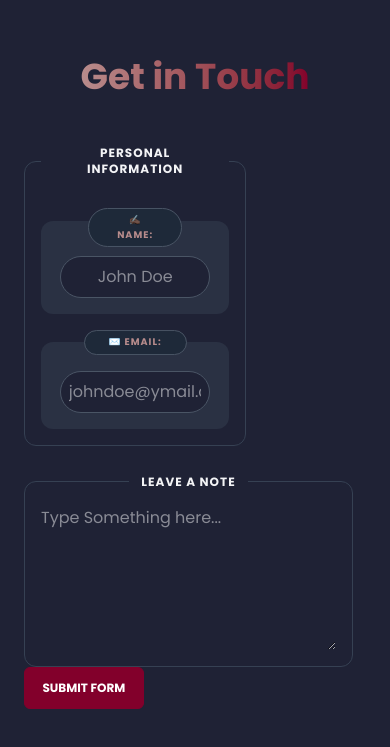
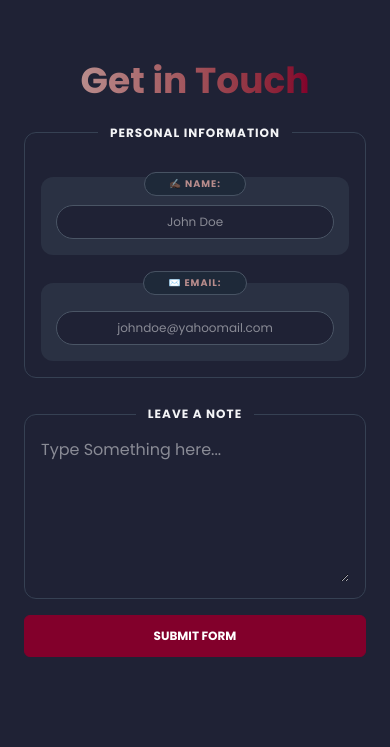
Before and after one commit to accdev1694/my-dynamic-portfolio, a React (Vite) app: page / in a window 390 px wide. Shown: the part 2595-3342 px from the top of the page. Built offline with nearby package versions, Linux system fonts and the light colour scheme.

Commit message:
complete contact section responsive design

```diff
--- a/src/components/sections/Contact.jsx
+++ b/src/components/sections/Contact.jsx
@@ -34,24 +34,24 @@ const Contact = () => {
   return (
     <section
       id="my-contacts"
-      className="relative min-h-screen pt-12 flex flex-col items-center justify-center gap-12 text-center"
+      className="relative min-h-screen lg:pt-12 flex flex-col items-center justify-center gap-6 lg:gap-12 text-center w-full"
     >
       <HeadingOne text="Get in Touch" />
-      <form onSubmit={handleSubmit} className="w-full flex flex-col gap-7">
+      <form onSubmit={handleSubmit} className="w-full flex flex-col lg:flex-row gap-7 lg:gap-12">
         <input type="hidden" name="to_name" value="RecipientNameOrSite" />
-        <fieldset className="border border-gray-700 rounded-xl w-[65%] p-4 pt-6 flex flex-col gap-4">
+        <fieldset className="border border-gray-700 rounded-xl lg:w-[65%] p-4 lg:p-8 pt-6 flex flex-col gap-4 lg:gap-6">
           <legend className="font-bold text-xs px-3 tracking-[1px]">
             PERSONAL INFORMATION
           </legend>
 
-          <fieldset className="flex justify-center rounded-xl items-center flex-col gap-2 bg-gray-700/50 py-4">
+          <fieldset className="flex justify-center rounded-xl items-center flex-col gap-2 bg-gray-700/50 py-4 lg:py-8">
             <legend className="w-[50%] text-[0.6em] text-[var(--color-accent-dark)] font-bold tracking-[1px]">
               <h3 className="bubble-slow  inline-block py-1 px-6 rounded-full bg-gray-800 border border-gray-600">
                 ✍🏿 NAME:
               </h3>
             </legend>
             <input
-              className="w-[80%] text-center  focus:outline-none rounded-full border border-gray-600 p-2 bg-[var(--color-bg)] hover:bg-gray-800"
+              className="w-[90%] text-xs md:text-lg lg:text-xl text-center focus:outline-none rounded-full border border-gray-600 py-2 lg:py-4 bg-[var(--color-bg)] hover:bg-gray-800"
               type="text"
               name="from_name"
               value={formData.name}
@@ -63,19 +63,19 @@ const Contact = () => {
               required
             />
           </fieldset>
-          <fieldset className="flex justify-center rounded-xl items-center flex-col gap-2 bg-gray-700/50 py-4">
+          <fieldset className="flex justify-center rounded-xl items-center flex-col gap-2 bg-gray-700/50 py-4 lg:py-8">
             <legend className="text-[0.6em] text-[var(--color-accent-dark)] font-bold tracking-[1px]">
               <h3 className="bubble inline-block py-1 px-6 rounded-full border bg-gray-800 border-gray-600">
                 ✉️ EMAIL:
               </h3>
             </legend>
             <input
-              className="w-[80%] text-center  focus:outline-none rounded-full border border-gray-600 p-2 bg-[var(--color-bg)] hover:bg-gray-800"
+              className="w-[90%] text-center text-xs md:text-lg lg:text-xl focus:outline-none rounded-full border border-gray-600 py-2 lg:py-4 bg-[var(--color-bg)] hover:bg-gray-800"
               type="email"
               name="email"
               value={formData.email}
               id="email"
-              placeholder="johndoe@ymail.com"
+              placeholder="johndoe@yahoomail.com"
               onChange={(e) =>
                 setFormData({ ...formData, email: e.target.value })
               }
@@ -83,13 +83,13 @@ const Contact = () => {
             />
           </fieldset>
         </fieldset>
-        <div className="flex flex-col justify-between w-[35%]">
+        <div className="flex flex-col justify-between lg:w-[35%] gap-4">
           <fieldset className="border border-gray-700 rounded-xl p-4 flex flex-col gap-4">
             <legend className="font-bold text-xs px-3 tracking-[1px]">
               LEAVE A NOTE
             </legend>
             <textarea
-              className="focus:outline-none  h-36"
+              className="focus:outline-none lg:text-xl h-36 lg:h-70"
               name="message"
               id="message"
               value={formData.message}
@@ -101,7 +101,7 @@ const Contact = () => {
               required
             ></textarea>
           </fieldset>
-          <button className="w-full bg-[var(--color-accent)] text-white font-bold text-xs md:text-sm py-3 rounded-md hover:bg-transparent transition duration-300 ease-in-out w-[35%] border border-[var(--color-accent)] hover:border-[var(--color-accent)] hover:shadow-[0_0_10px_4px_var(--color-accent)]">
+          <button className="w-full bg-[var(--color-accent)] text-white font-bold text-xs md:text-sm lg:text-lg py-3 rounded-md hover:bg-transparent transition duration-300 ease-in-out  border border-[var(--color-accent)] hover:border-[var(--color-accent)] hover:shadow-[0_0_10px_4px_var(--color-accent)]">
             SUBMIT FORM
           </button>
         </div>
--- a/src/components/sections/Skills.jsx
+++ b/src/components/sections/Skills.jsx
@@ -7,7 +7,7 @@ const Skills = () => {
   return (
     <section
       id="my-skills"
-      className="relative min-h-screen flex flex-col items-center justify-center gap-10 sm:gap-12 text-center"
+      className="relative min-h-screen flex flex-col items-center justify-center gap-10 sm:gap-12 text-center lg:pt-12"
     >
       <div className="">
         <HeadingOne text="Skills" />
```
